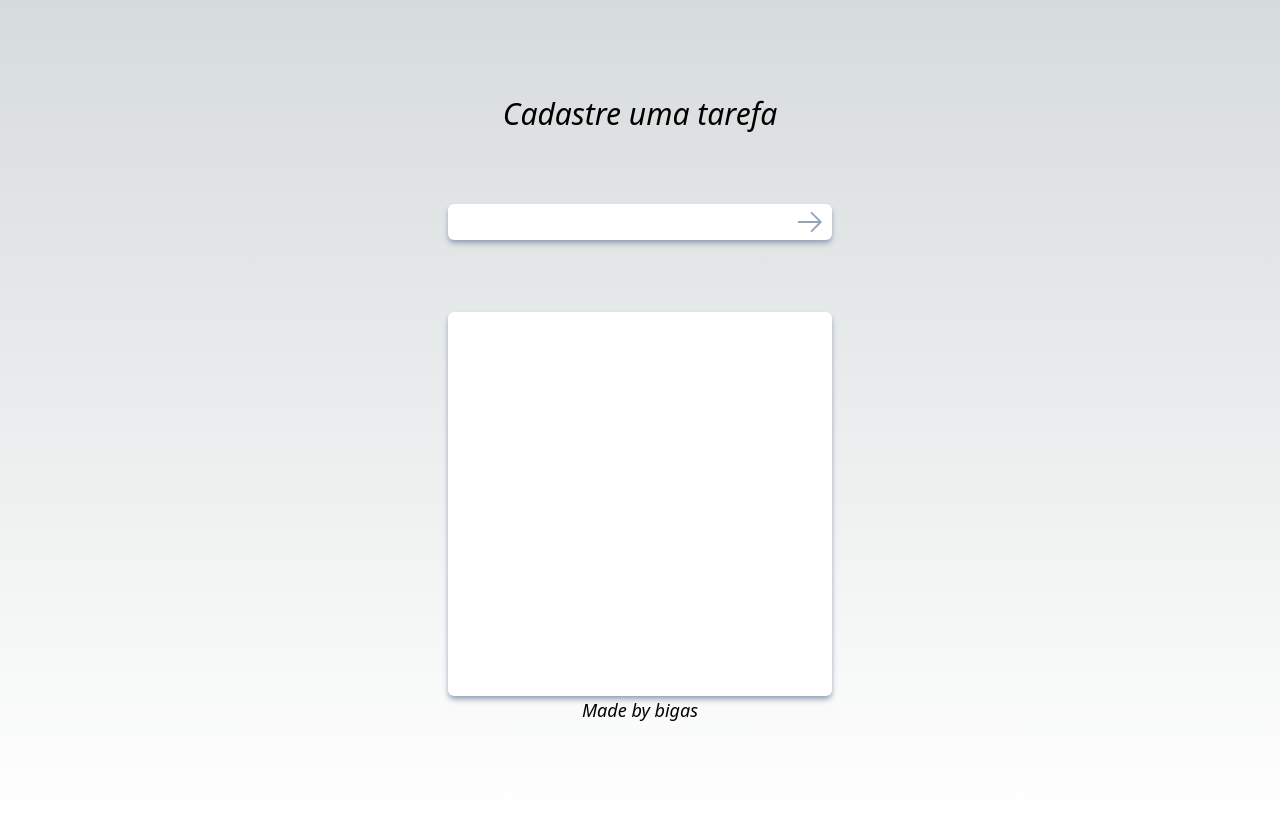
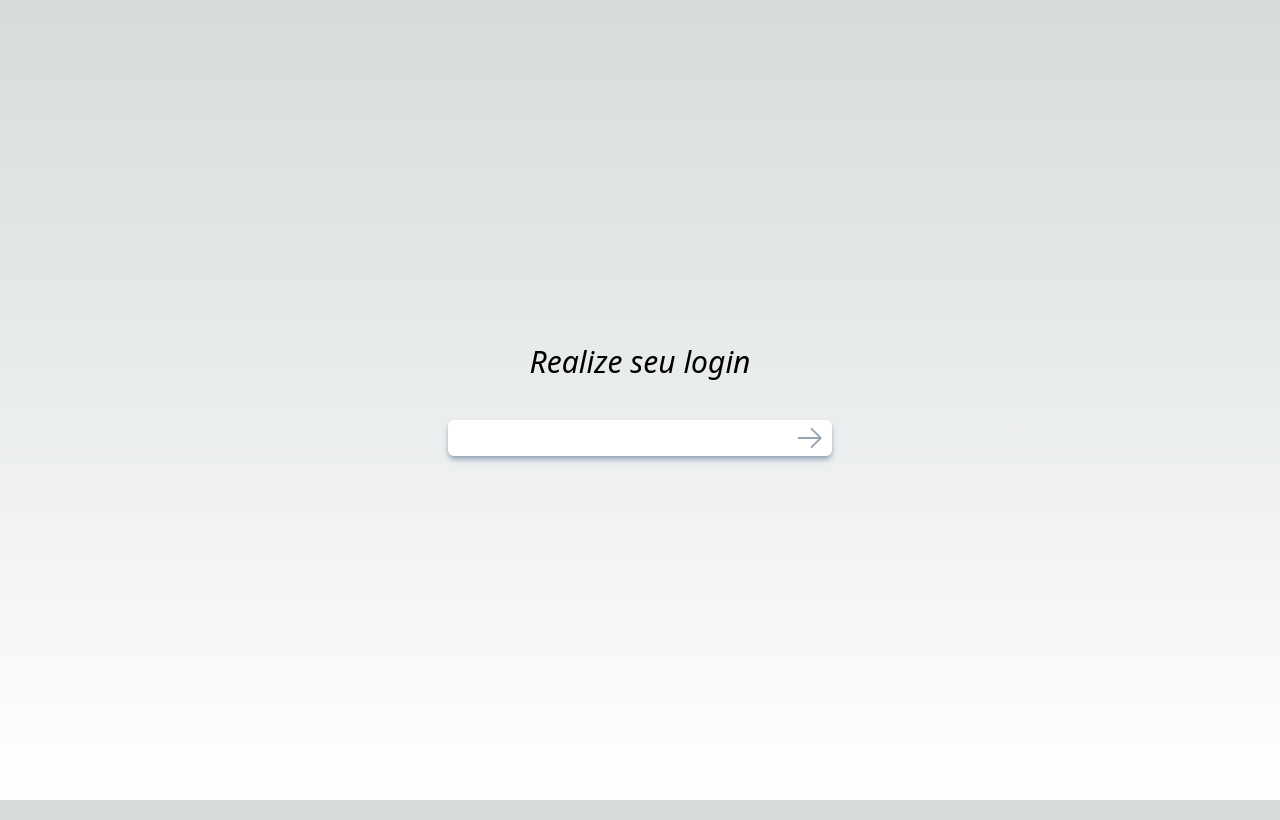
Before and after one commit to Biigode/nestProject, a Next.js app in the folder front-end/: page / in a window 1280 px wide. Built offline with nearby package versions, Linux system fonts and the light colour scheme.

Commit message:
adding login

```diff
--- a/front-end/package.json
+++ b/front-end/package.json
@@ -14,6 +14,7 @@
     "@types/react": "18.2.15",
     "@types/react-dom": "18.2.7",
     "autoprefixer": "10.4.14",
+    "axios": "^1.5.0",
     "eslint": "8.45.0",
     "eslint-config-next": "13.4.10",
     "next": "13.4.10",
--- a/front-end/src/app/page.tsx
+++ b/front-end/src/app/page.tsx
@@ -4,22 +4,32 @@ import {
   CheckIcon,
   XMarkIcon,
 } from "@heroicons/react/24/outline";
+import axios from "axios";
 import { useState } from "react";
 import { v4 as uuidv4 } from "uuid";
 import "./page.styles.css";
 
 interface ITask {
   id: string;
-  nome: string;
+  name: string;
+}
+
+interface IUser {
+  _id: string;
+  name: string;
+  email: string;
+  tasks: Array<ITask>;
 }
 
 export default function Home() {
   const [tasks, setTasks] = useState<Array<ITask>>([]);
   const [task, setTask] = useState("");
+  const [user, setUser] = useState<IUser>();
+  const [email, setEmail] = useState("");
 
   const handleAddTask = () => {
     if (!task.trim()) return;
-    setTasks([...tasks, { id: uuidv4(), nome: task }]);
+    setTasks([...tasks, { id: uuidv4(), name: task }]);
     setTask("");
   };
 
@@ -27,7 +37,46 @@ export default function Home() {
     setTasks(tasks.filter((task) => task.id !== id));
   };
 
+  const handleLogin = async (): Promise<void> => {
+    if (!email.trim()) return;
+    const data = await axios.post("http://localhost:3000/auth/login ", {
+      email: email,
+    });
+    console.log(data.data.access_token);
+    const userData = await axios.get(`http://localhost:3000/users/${email}`, {
+      headers: { Authorization: `Bearer ${data.data.access_token}` },
+    });
+    setUser(userData.data);
+  };
+
+  const renderLogin = () => {
     return (
+      <div className="flex min-h-screen flex-col justify-center items-center p-24">
+        <p className="italic font-sans font-light text-3xl mb-10">
+          Realize seu login
+        </p>
+        <div className="input-div px-2">
+          <input
+            onChange={(e) => setEmail(e.target.value)}
+            value={email}
+            className="bg-white border-none border-transparent w-full text-black rounded-md outline-none"
+          />
+          <button
+            className="text-white rounded-md h-8 w-8"
+            onClick={handleLogin}
+          >
+            <ArrowRightIcon className="h-full w-full text-slate-400" />
+          </button>
+        </div>
+      </div>
+    );
+  };
+
+  return (
+    <>
+      {!user ? (
+        renderLogin()
+      ) : (
         <main className="flex min-h-screen flex-col justify-between items-center p-24">
           <div className="container">
             <p className="italic font-sans font-light text-3xl">
@@ -40,7 +89,7 @@ export default function Home() {
                 className="bg-white border-none border-transparent w-full text-black rounded-md outline-none"
               />
               <button
-            className=" text-white rounded-md h-8 w-8"
+                className="text-white rounded-md h-8 w-8"
                 onClick={handleAddTask}
               >
                 <ArrowRightIcon className="h-full w-full text-slate-400" />
@@ -52,7 +101,7 @@ export default function Home() {
                   className="flex flex-row border-b w-full justify-between items-center"
                   key={tarefa.id}
                 >
-              <p className="font-sans font-light text-xl">{tarefa.nome}</p>
+                  <p className="font-sans font-light text-xl">{tarefa.name}</p>
                   <div className="flex flex-row w-14 justify-between">
                     <button
                       className="rounded-md text-white h-6 w-6"
@@ -71,10 +120,11 @@ export default function Home() {
               ))}
             </div>
           </div>
-      {/* className="relative flex place-items-center before:absolute before:h-[300px] before:w-[480px] before:-translate-x-1/2 before:rounded-full before:bg-gradient-radial before:from-white before:to-transparent before:blur-2xl before:content-[''] after:absolute after:-z-20 after:h-[180px] after:w-[300px] after:translate-x-3/3 after:bg-gradient-conic after:from-sky-200 after:via-blue-200 after:blur-2xl after:content-[''] before:dark:bg-gradient-to-br before:dark:from-transparent before:dark:to-blue-700 before:dark:opacity-10 after:dark:from-sky-900 after:dark:via-[#0141ff] after:dark:opacity-40 before:lg:h-[360px] z-[-1]" */}
           <footer className="italic font-sans font-light text-lg">
             Made by bigas
           </footer>
         </main>
+      )}
+    </>
   );
 }
```
Also changed, not shown: 1 other file (tests, documents, lock files or other folders). Lines whose indentation alone changed are shown as unchanged.
